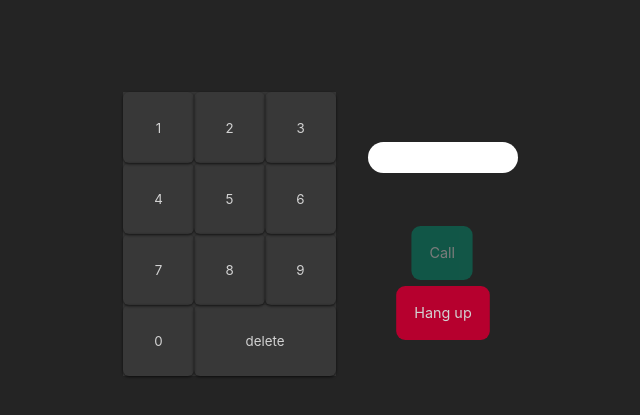
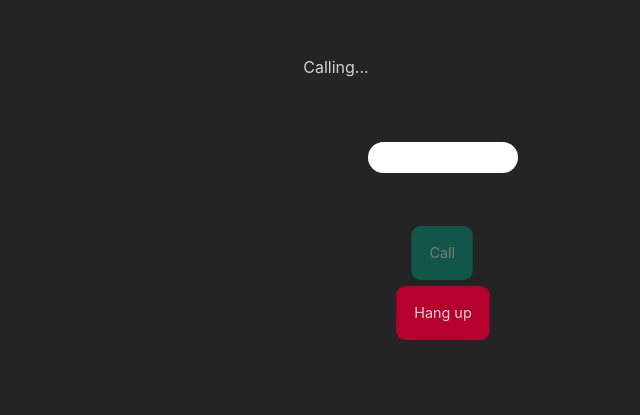
Before and after one commit to alexandergh132003/202301-w4ch3-alexander-guillen-marc-girbau, a React (Create React App) app: page / in a window 1280 px wide. Shown: the part 191-606 px from the top of the page, without its empty margins (304-944 px from the left). Built offline with nearby package versions, Linux system fonts and the light colour scheme.

Commit message:
Add disable to Key component when calling

```diff
--- /dev/null
+++ b/src/components/Key/Key.css
@@ -0,0 +1,34 @@
+.key {
+  border: none;
+  background-color: #383838;
+  color: #d2d2d2;
+  cursor: pointer;
+  width: 71px;
+  height: 71px;
+  position: relative;
+}
+.key:after {
+  content: "";
+  width: 100%;
+  height: 100%;
+  z-index: 1;
+  position: absolute;
+  top: 0;
+  left: 0;
+  border-radius: 6px;
+  box-shadow: 0px 1px 3px rgba(0, 0, 0, 0.7);
+  opacity: 1;
+}
+
+.key.big {
+  width: 142px;
+}
+
+.key:disabled {
+  cursor: default;
+  opacity: 0;
+}
+
+.key:not(disabled):hover {
+  background-color: #454545;
+}
--- a/src/components/Key/Key.tsx
+++ b/src/components/Key/Key.tsx
@@ -1,5 +1,6 @@
 import { useContext } from "react";
 import PhoneContext from "../../store/contexts/PhoneContext";
+import "./Key.css";
 
 interface KeyProps {
   className: string;
@@ -7,9 +8,8 @@ interface KeyProps {
 }
 
 const Key = ({ className, text }: KeyProps): JSX.Element => {
-  const { appendNumber } = useContext(PhoneContext);
-
-  const { deletePhoneNumber } = useContext(PhoneContext);
+  const { appendNumber, deletePhoneNumber, isCalling } =
+    useContext(PhoneContext);
 
   const getAction = (text: string): void => {
     if (text === "delete") {
@@ -21,7 +21,11 @@ const Key = ({ className, text }: KeyProps): JSX.Element => {
 
   return (
     <li>
-      <button className={`key ${className}`} onClick={() => getAction(text)}>
+      <button
+        className={`key ${className}`}
+        onClick={() => getAction(text)}
+        disabled={isCalling}
+      >
         {text}
       </button>
     </li>
--- a/src/components/PhoneContextProvider/PhoneContextProvider.tsx
+++ b/src/components/PhoneContextProvider/PhoneContextProvider.tsx
@@ -9,7 +9,7 @@ const PhoneContextProvider = ({
   children,
 }: PhoneContextProviderProps): JSX.Element => {
   const [phoneNumber, setPhoneNumber] = useState("");
-  const [isCalling, setIsCalling] = useState(false);
+  const [isCalling, setIsCalling] = useState(true);
 
   const appendNumber = (key: string): void => {
     if (phoneNumber.length >= 9) {
--- a/src/index.css
+++ b/src/index.css
@@ -32,37 +32,7 @@ li {
   display: flex;
   flex-wrap: wrap;
 }
-.key {
-  border: none;
-  background-color: #383838;
-  color: #d2d2d2;
-  cursor: pointer;
-  width: 71px;
-  height: 71px;
-  position: relative;
-}
-.key:after {
-  content: "";
-  width: 100%;
-  height: 100%;
-  z-index: 1;
-  position: absolute;
-  top: 0;
-  left: 0;
-  border-radius: 6px;
-  box-shadow: 0px 1px 3px rgba(0, 0, 0, 0.7);
-  opacity: 1;
-}
-.key.big {
-  width: 142px;
-}
-.key:disabled {
-  cursor: default;
-  opacity: 0;
-}
-.key:not(disabled):hover {
-  background-color: #454545;
-}
+
 .message {
   line-height: 50px;
 }
```
Also changed, not shown: 1 other file (tests, documents, lock files or other folders).
